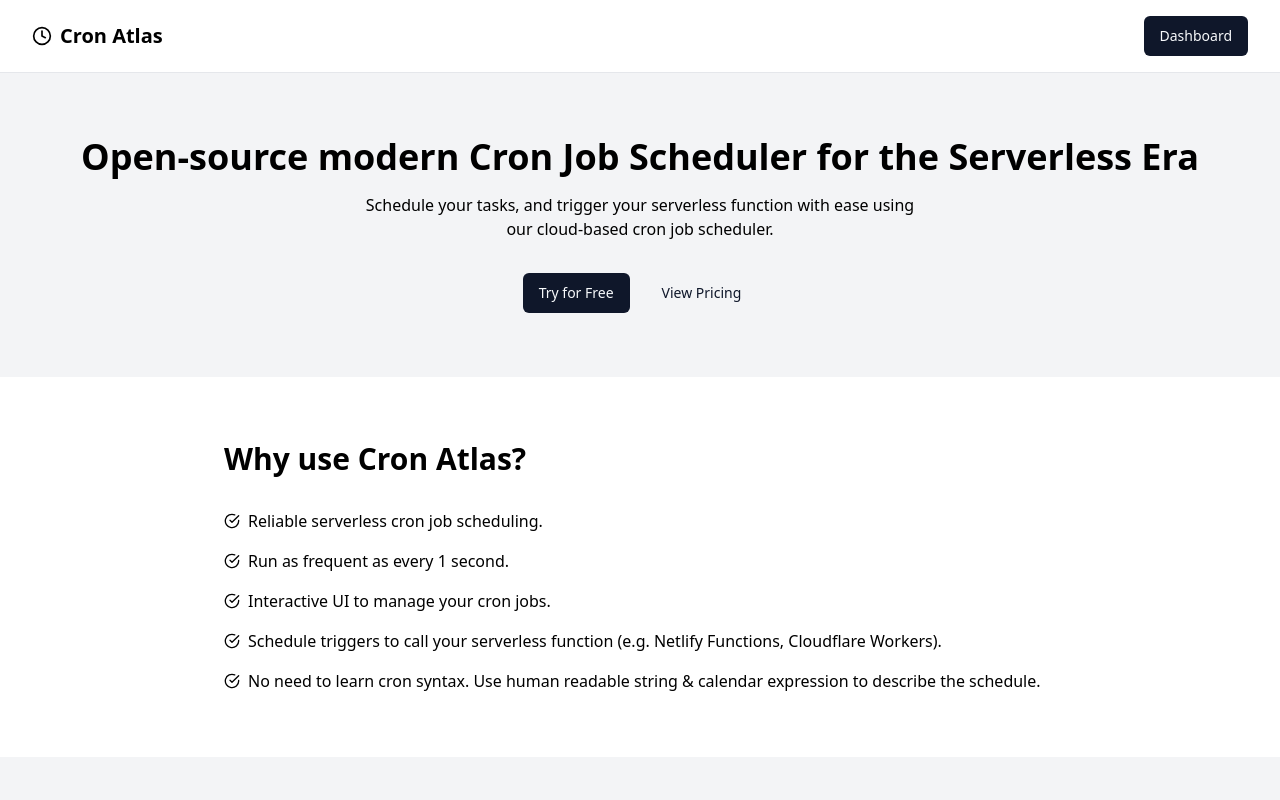
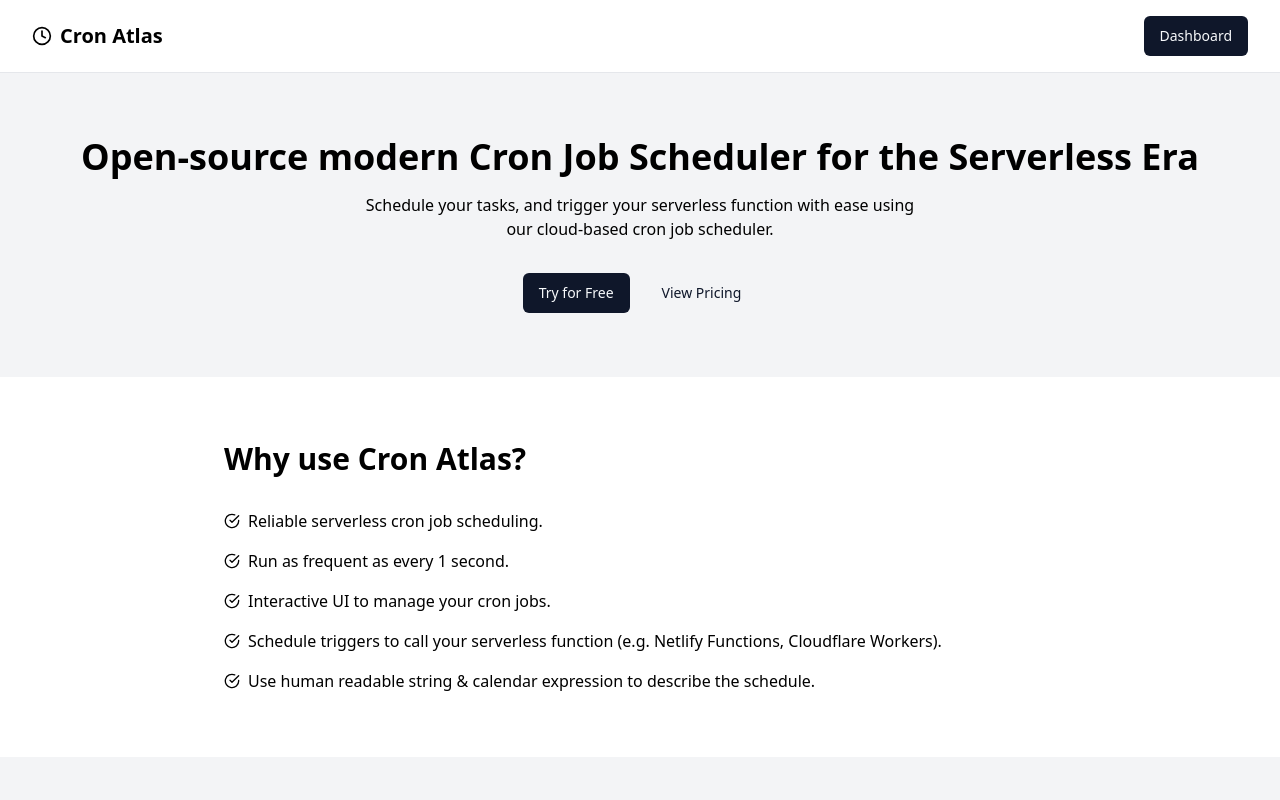
Before and after one commit to pmbanugo/cron-atlas, a React (Vite) app in the folder apps/website/: page / in a window 1280 px wide. Shown: the top 800 px of the page. Built offline with nearby package versions, Linux system fonts and the light colour scheme.

Commit message:
(website): adjust sentence for features

```diff
--- a/apps/website/src/pages/home.tsx
+++ b/apps/website/src/pages/home.tsx
@@ -65,8 +65,8 @@
             <li className="flex items-start space-x-2">
               <CheckCircle className="w-4 h-4 mt-1" />
               <span>
-                No need to learn cron syntax. Use human readable string &
-                calendar expression to describe the schedule.
+                Use human readable string & calendar expression to describe the
+                schedule.
               </span>
             </li>
           </ul>
```
